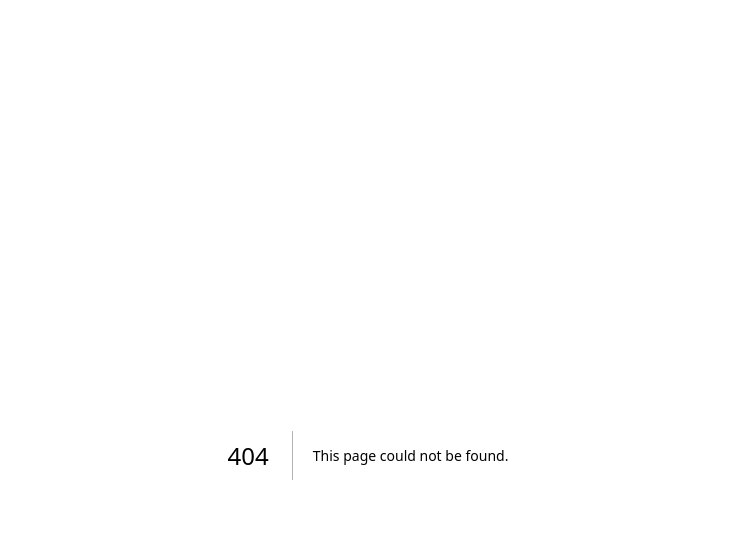
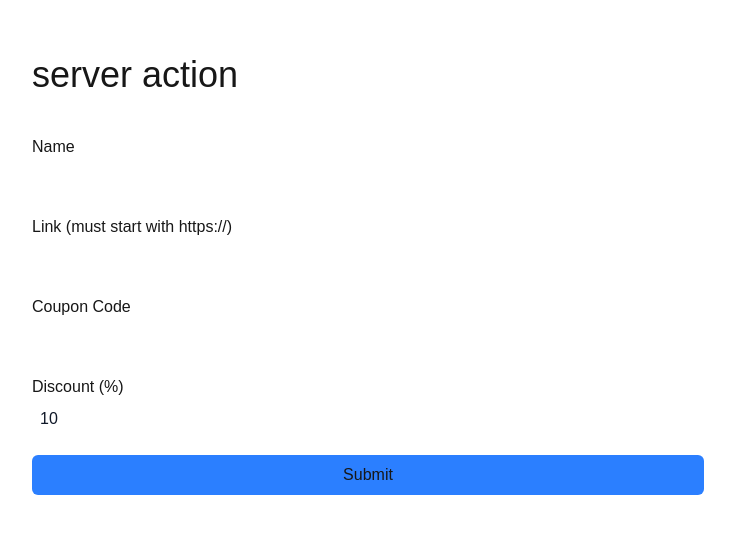
Before and after one commit to noidilin/edu, a Next.js app: page /server-action in a window 1280 px wide. Before the commit this address had no page. Shown: the part 129-662 px from the top of the page, without its empty margins (272-1007 px from the left). Built offline with nearby package versions, Linux system fonts and the light colour scheme.

Commit message:
feat(server-action): add basic page

```diff
--- /dev/null
+++ b/app/server-action/_components/deal-form.tsx
@@ -0,0 +1,76 @@
+'use client'
+
+import { useRef, useState } from 'react'
+import toast from 'react-hot-toast'
+import SubmitButton from '@/components/btn-submit'
+
+function DealForm() {
+  const formRef = useRef<HTMLFormElement>(null)
+
+  const handleFormSubmit = async (formData: FormData) => {
+  }
+
+  return (
+    <form action={handleFormSubmit} ref={formRef}>
+      <div className="flex flex-col gap-y-4">
+        <div>
+          <label className="block " htmlFor="name">
+            Name
+          </label>
+          <input
+            type="text"
+            name="name"
+            id="name"
+            required={true}
+            className="w-full p-2 rounded-md text-gray-900"
+          />
+        </div>
+        <div>
+          <label className="block " htmlFor="link">
+            Link (must start with https://)
+          </label>
+          <input
+            type="text"
+            name="link"
+            id="link"
+            className="w-full p-2 rounded-md text-gray-900"
+            required={true}
+            pattern="[Hh][Tt][Tt][Pp][Ss]?:\/\/(?:(?:[a-zA-Z\u00a1-\uffff0-9]+-?)*[a-zA-Z\u00a1-\uffff0-9]+)(?:\.(?:[a-zA-Z\u00a1-\uffff0-9]+-?)*[a-zA-Z\u00a1-\uffff0-9]+)*(?:\.(?:[a-zA-Z\u00a1-\uffff]{2,}))(?::\d{2,5})?(?:\/[^\s]*)?"
+            title="Please enter a valid url"
+          />
+        </div>
+        <div>
+          <label className="block " htmlFor="couponCode">
+            Coupon Code
+          </label>
+          <input
+            type="text"
+            name="couponCode"
+            id="couponCode"
+            required={true}
+            minLength={5}
+            className="w-full p-2 rounded-md text-gray-900"
+          />
+        </div>
+        <div>
+          <label className="block " htmlFor="discount">
+            Discount (%)
+          </label>
+          <input
+            type="number"
+            name="discount"
+            id="discount"
+            defaultValue={10}
+            required={true}
+            min={1}
+            max={99}
+            className="w-full p-2 rounded-md text-gray-900"
+          />
+        </div>
+        <SubmitButton />
+      </div>
+    </form>
+  )
+}
+
+export default DealForm
--- /dev/null
+++ b/app/server-action/page.tsx
@@ -0,0 +1,13 @@
+import Header from '@/components/header'
+import DealForm from './_components/deal-form'
+
+function ClientAction() {
+  return (
+    <>
+      <Header heading="server action" />
+      <DealForm />
+    </>
+  )
+}
+
+export default ClientAction
```
